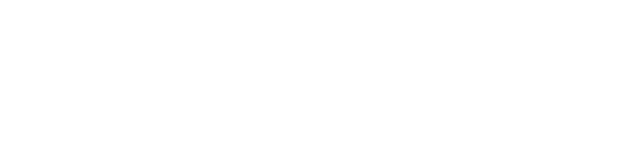
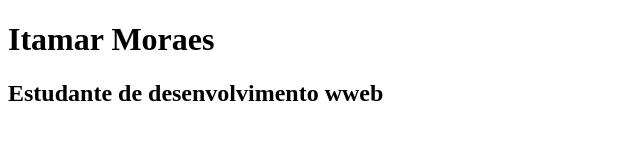
Before and after one commit to ItamarMoraes/html-css, a plain HTML site: page index.html in a window 1280 px wide. Shown: the whole page, without its empty margins (0-640 px from the left). Drawn offline with Linux system fonts and the light colour scheme.

Commit message:
Criação de cabeçalho.

```diff
--- a/index.html
+++ b/index.html
@@ -6,6 +6,9 @@
     <title>Website</title>
 </head>
 <body>
-
+    <header>
+        <h1>Itamar Moraes</h1>
+        <h2>Estudante de desenvolvimento wweb</h2>
+    </header>
 </body>
 </html>
```
